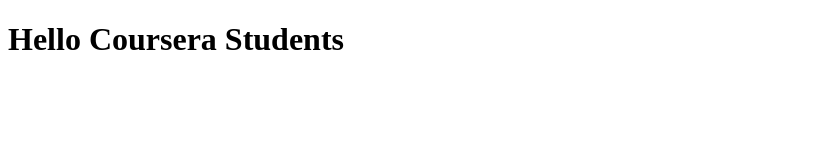
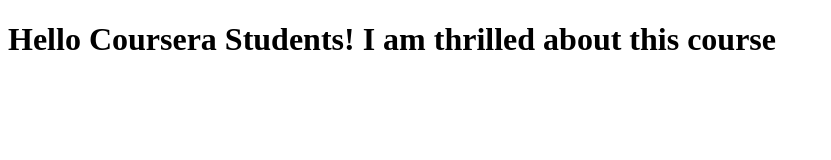
Before and after one commit to xiaoshu911/Coursera-test, a plain HTML site: page index.html in a window 1280 px wide. Shown: the whole page, without its empty margins (0-831 px from the left). Drawn offline with Linux system fonts and the light colour scheme.

Commit message:
New version of web file

```diff
--- a/index.html
+++ b/index.html
@@ -5,6 +5,6 @@
     <title>Hello Coursera Students</title>
   </head>
   <body>
-    <h1>Hello Coursera Students</h1>
+    <h1>Hello Coursera Students! I am thrilled about this course</h1>
   </body>
 </html>
```
